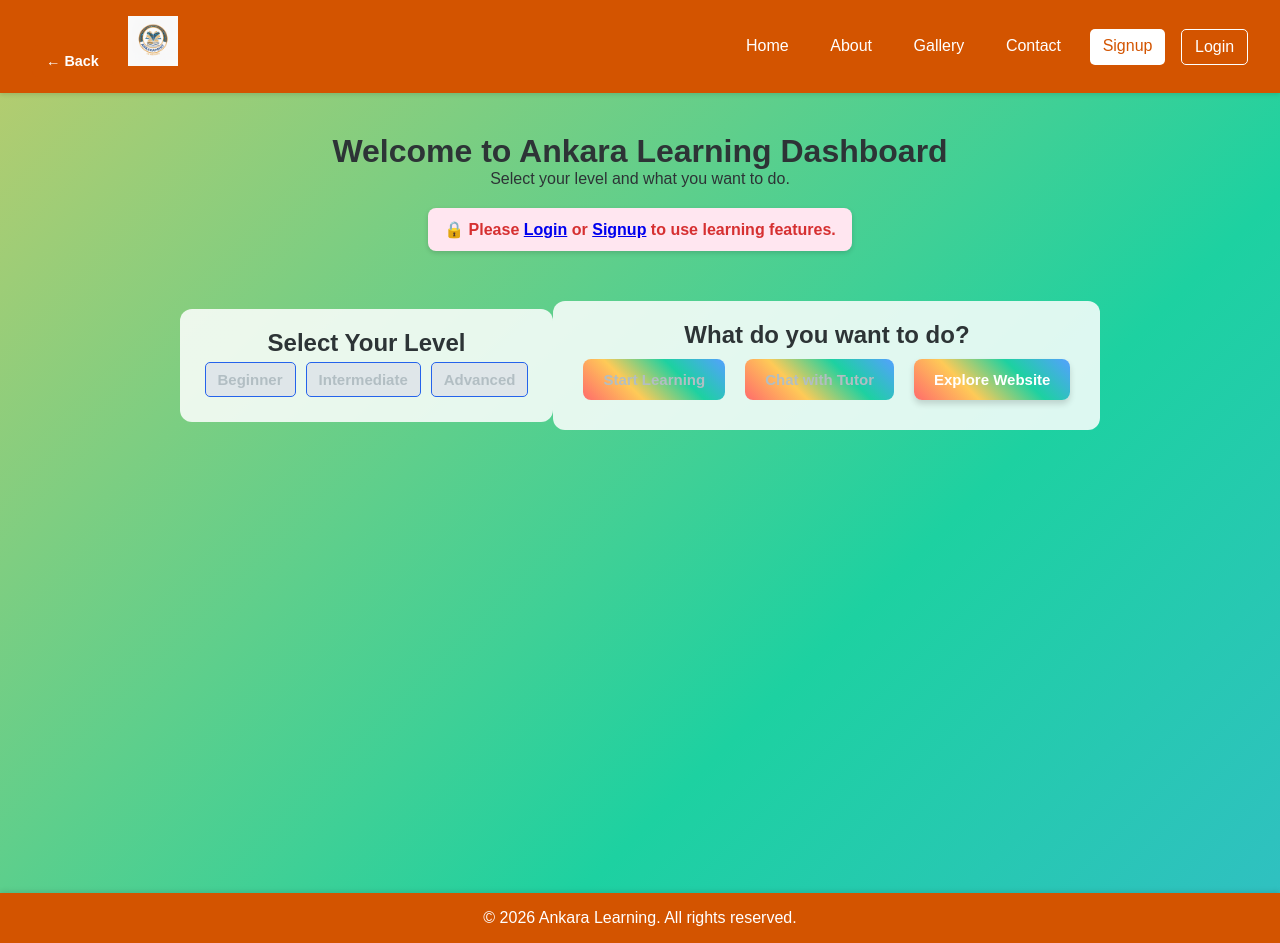
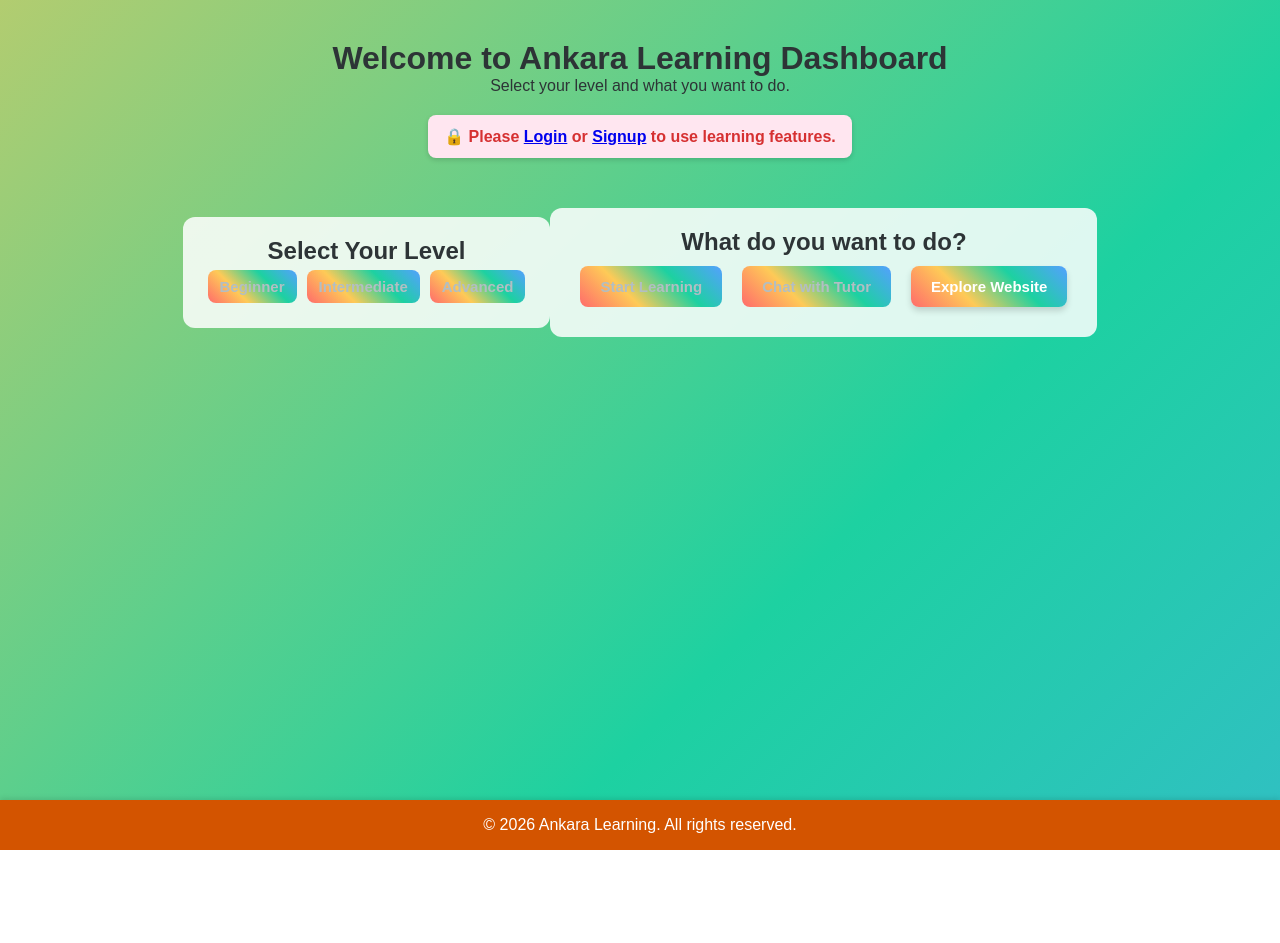
Before and after one commit to SymplyLade/ankara_print, a React (Vite) app in the folder frontend/: page /dashboard in a window 1280 px wide. After the commit the page ends 850 px from the top, so only its background shows below. Built offline with nearby package versions, Linux system fonts and the light colour scheme; no server answers.

Commit message:
Clean commit: add main code and frontend, remove node_modules

```diff
--- a/frontend/src/App.jsx
+++ b/frontend/src/App.jsx
@@ -104,8 +104,115 @@
 
 
 
+// import React from "react";
+// import { BrowserRouter as Router, Routes, Route } from "react-router-dom";
+// import Navbar from "./components/Navbar";
+// import Footer from "./components/Footer";
+// import Landing from "./pages/Landing";
+// import About from "./pages/About";
+// import Gallery from "./pages/Gallery";
+// import Contact from "./pages/Contact";
+// import Signup from "./pages/Signup";
+// import Login from "./pages/Login";
+// import ForgotPassword from "./pages/ForgotPassword";
+// import Dashboard from "./pages/Dashboard";
+// import Chatbot from "./components/Chatbot";
+// import Learn from "./pages/Learn";
+// import BookTutor from "./pages/BookTutor";
+
+// function App() {
+//   return (
+//     <Router>
+//       <div className="app-wrapper">
+//         <Navbar />
+
+//         <main className="app-content">
+//           <Routes>
+//             <Route path="/" element={<Landing />} />
+//             <Route path="/about" element={<About />} />
+//             <Route path="/gallery" element={<Gallery />} />
+//             <Route path="/contact" element={<Contact />} />
+//             <Route path="/signup" element={<Signup />} />
+//             <Route path="/login" element={<Login />} />
+//             <Route path="/forgot-password" element={<ForgotPassword />} />
+//             <Route path="/dashboard" element={<Dashboard />} />
+//             <Route path="/chatbot" element={<Chatbot />} />
+//             <Route path="/learn" element={<Learn />} />
+//             <Route path="/book-tutor" element={<BookTutor />} />
+//           </Routes>
+//         </main>
+
+//         <Footer />
+//       </div>
+//     </Router>
+//   );
+// }
+
+// export default App;
+
+
+
+// import React from "react";
+// import { BrowserRouter as Router, Routes, Route, useLocation } from "react-router-dom";
+// import Navbar from "./components/Navbar";
+// import Footer from "./components/Footer";
+// import Landing from "./pages/Landing";
+// import About from "./pages/About";
+// import Gallery from "./pages/Gallery";
+// import Contact from "./pages/Contact";
+// import Signup from "./pages/Signup";
+// import Login from "./pages/Login";
+// import ForgotPassword from "./pages/ForgotPassword";
+// import Dashboard from "./pages/Dashboard";
+// import Chatbot from "./components/Chatbot";
+// import Learn from "./pages/Learn";
+// import BookTutor from "./pages/BookTutor";
+
+// // Wrapper to conditionally render Navbar
+// const NavbarWrapper = () => {
+//   const location = useLocation();
+
+//   // Only show Navbar on these paths
+//   const showNavbar = ["/about", "/gallery", "/contact"].includes(location.pathname);
+
+//   return showNavbar ? <Navbar showAuthButtons={location.pathname === "/"} /> : null;
+// };
+
+// function App() {
+//   return (
+//     <Router>
+//       <div className="app-wrapper">
+//         <NavbarWrapper />
+
+//         <main className="app-content">
+//           <Routes>
+//             <Route path="/" element={<Landing />} />
+//             <Route path="/about" element={<About />} />
+//             <Route path="/gallery" element={<Gallery />} />
+//             <Route path="/contact" element={<Contact />} />
+//             <Route path="/signup" element={<Signup />} />
+//             <Route path="/login" element={<Login />} />
+//             <Route path="/forgot-password" element={<ForgotPassword />} />
+//             <Route path="/dashboard" element={<Dashboard />} />
+//             <Route path="/chatbot" element={<Chatbot />} />
+//             <Route path="/learn" element={<Learn />} />
+//             <Route path="/book-tutor" element={<BookTutor />} />
+//           </Routes>
+//         </main>
+
+//         <Footer />
+//       </div>
+//     </Router>
+//   );
+// }
+
+// export default App;
+
+
+
+
 import React from "react";
-import { BrowserRouter as Router, Routes, Route } from "react-router-dom";
+import { BrowserRouter as Router, Routes, Route, useLocation } from "react-router-dom";
 import Navbar from "./components/Navbar";
 import Footer from "./components/Footer";
 import Landing from "./pages/Landing";
@@ -120,11 +227,21 @@ import Chatbot from "./components/Chatbot";
 import Learn from "./pages/Learn";
 import BookTutor from "./pages/BookTutor";
 
+// Wrapper to conditionally render Navbar
+const NavbarWrapper = () => {
+  const location = useLocation();
+
+  // Only show Navbar on these paths
+  const showNavbar = ["/", "/about", "/gallery", "/contact"].includes(location.pathname);
+
+  return showNavbar ? <Navbar showAuthButtons={location.pathname === "/"} /> : null;
+};
+
 function App() {
   return (
     <Router>
       <div className="app-wrapper">
-        <Navbar />
+        <NavbarWrapper />
 
         <main className="app-content">
           <Routes>
--- a/frontend/src/components/Navbar.jsx
+++ b/frontend/src/components/Navbar.jsx
@@ -77,6 +77,113 @@
 // export default Navbar;
 
 
+// import React from "react";
+// import { Link, useNavigate, useLocation } from "react-router-dom";
+// import "../styles/Navbar.css";
+
+// const Navbar = () => {
+//   const navigate = useNavigate();
+//   const location = useLocation();
+
+//   return (
+//     <nav className="navbar">
+//       <div className="navbar-left">
+//         {/* Back Button: show on all pages except home */}
+//         {location.pathname !== "/" && (
+//           <button
+//             className="back-btn"
+//             onClick={() => navigate(-1)}
+//           >
+//             ← Back
+//           </button>
+//         )}
+
+//         {/* Logo image */}
+//         <Link to="/">
+//           <img
+//             src="/images/Gemini_Generated_Image_di93fcdi93fcdi93.png"
+//             alt="AnkaraPrint Learning Logo"
+//             className="logo-image"
+//           />
+//         </Link>
+//       </div>
+
+//       <div className="navbar-right">
+//         <Link to="/" className="nav-link">Home</Link>
+//         <Link to="/about" className="nav-link">About</Link>
+//         <Link to="/gallery" className="nav-link">Gallery</Link>
+//         <Link to="/contact" className="nav-link">Contact</Link>
+//         <Link to="/signup" className="nav-link signup-btn">Signup</Link>
+//         <Link to="/login" className="nav-link login-btn">Login</Link>
+//       </div>
+//     </nav>
+//   );
+// };
+
+// export default Navbar;
+
+
+
+// import React from "react";
+// import { Link, useNavigate, useLocation } from "react-router-dom";
+// import "../styles/Navbar.css";
+
+// const Navbar = () => {
+//   const navigate = useNavigate();
+//   const location = useLocation();
+
+//   // Show Navbar only on these paths
+//   const showNavbar = ["/about", "/gallery", "/contact", "/"].includes(location.pathname);
+
+//   if (!showNavbar) return null; // Hide Navbar on other pages
+
+//   // Only show signup/login buttons on home page
+//   const showAuthButtons = location.pathname === "/";
+
+//   return (
+//     <nav className="navbar">
+//       <div className="navbar-left">
+//         {/* Back Button: show on all pages except home */}
+//         {location.pathname !== "/" && (
+//           <button
+//             className="back-btn"
+//             onClick={() => navigate(-1)}
+//           >
+//             ← Back
+//           </button>
+//         )}
+
+//         {/* Logo image */}
+//         <Link to="/">
+//           <img
+//             src="/images/Gemini_Generated_Image_di93fcdi93fcdi93.png"
+//             alt="AnkaraPrint Learning Logo"
+//             className="logo-image"
+//           />
+//         </Link>
+//       </div>
+
+//       <div className="navbar-right">
+//         <Link to="/" className="nav-link">Home</Link>
+//         <Link to="/about" className="nav-link">About</Link>
+//         <Link to="/gallery" className="nav-link">Gallery</Link>
+//         <Link to="/contact" className="nav-link">Contact</Link>
+
+//         {showAuthButtons && (
+//           <>
+//             <Link to="/signup" className="nav-link signup-btn">Signup</Link>
+//             <Link to="/login" className="nav-link login-btn">Login</Link>
+//           </>
+//         )}
+//       </div>
+//     </nav>
+//   );
+// };
+
+// export default Navbar;
+
+
+
 import React from "react";
 import { Link, useNavigate, useLocation } from "react-router-dom";
 import "../styles/Navbar.css";
@@ -85,20 +192,28 @@ const Navbar = () => {
   const navigate = useNavigate();
   const location = useLocation();
 
+  const pathname = location.pathname;
+
+  // Show Navbar only on certain pages
+  const navbarPages = ["/", "/about", "/gallery", "/contact"];
+  const showNavbar = navbarPages.includes(pathname);
+
+  if (!showNavbar) return null; // hide Navbar on all other pages
+
+  // Only show signup/login buttons on home page
+  const showAuthButtons = pathname === "/";
+
   return (
     <nav className="navbar">
       <div className="navbar-left">
-        {/* Back Button: show on all pages except home */}
-        {location.pathname !== "/" && (
-          <button
-            className="back-btn"
-            onClick={() => navigate(-1)}
-          >
+        {/* Back button: show on all pages except home */}
+        {pathname !== "/" && (
+          <button className="back-btn" onClick={() => navigate(-1)}>
             ← Back
           </button>
         )}
 
-        {/* Logo image */}
+        {/* Logo */}
         <Link to="/">
           <img
             src="/images/Gemini_Generated_Image_di93fcdi93fcdi93.png"
@@ -113,8 +228,13 @@ const Navbar = () => {
         <Link to="/about" className="nav-link">About</Link>
         <Link to="/gallery" className="nav-link">Gallery</Link>
         <Link to="/contact" className="nav-link">Contact</Link>
-        <Link to="/signup" className="nav-link signup-btn">Signup</Link>
-        <Link to="/login" className="nav-link login-btn">Login</Link>
+
+        {showAuthButtons && (
+          <>
+            <Link to="/signup" className="nav-link signup-btn">Signup</Link>
+            <Link to="/login" className="nav-link login-btn">Login</Link>
+          </>
+        )}
       </div>
     </nav>
   );
--- a/frontend/src/styles/Chatbot.css
+++ b/frontend/src/styles/Chatbot.css
@@ -1,3 +1,4 @@
+/* Existing CSS (from your snippet) */
 * {
   box-sizing: border-box;
   margin: 0;
@@ -8,6 +9,7 @@
 /* Layout */
 .chatbot-layout {
   display: flex;
+  flex-direction: column; /* mobile first */
   height: 100vh;
   width: 100%;
   background: linear-gradient(135deg, #ff9ff3 25%, #feca57 50%, #1dd1a1 75%, #54a0ff 100%);
@@ -15,7 +17,6 @@
   animation: gradientShift 15s ease infinite;
 }
 
-/* Gradient animation for vibrant Ankara effect */
 @keyframes gradientShift {
   0% { background-position: 0% 50%; }
   50% { background-position: 100% 50%; }
@@ -24,13 +25,13 @@
 
 /* Sidebar */
 .chatbot-sidebar {
-  width: 250px;
-  background: #111827; /* dark panel for contrast */
+  width: 100%; /* mobile first */
+  background: #111827;
   color: white;
   padding: 20px;
   display: flex;
   flex-direction: column;
-  border-right: 3px solid #feca57; /* Ankara accent */
+  border-bottom: 3px solid #feca57; /* mobile bottom border */
 }
 
 .sidebar-title {
@@ -42,11 +43,6 @@
   display: flex;
   flex-direction: column;
   gap: 10px;
-}
-
-.sidebar-label {
-  font-size: 14px;
-  opacity: 0.7;
 }
 
 /* Level Buttons */
@@ -73,10 +69,11 @@
   flex: 1;
   display: flex;
   flex-direction: column;
-  background: #fff8f0; /* soft Ankara-inspired panel */
+  background: #fff8f0;
   border-radius: 12px;
-  margin: 20px;
+  margin: 10px;
   box-shadow: 0 6px 15px rgba(0,0,0,0.15);
+  overflow: hidden;
 }
 
 /* Header */
@@ -123,6 +120,7 @@
 /* Input Area */
 .chatbot-input-area {
   display: flex;
+  flex-direction: column; /* stack on mobile */
   padding: 12px;
   gap: 8px;
   border-top: 1px solid #ddd;
@@ -152,49 +150,6 @@
   transform: scale(1.05);
 }
 
-/* Level selector & info section */
-.level-selector {
-  padding: 10px;
-  text-align: center;
-}
-
-.level-buttons button {
-  margin: 5px;
-  padding: 8px 12px;
-  cursor: pointer;
-  border-radius: 5px;
-  border: 1px solid #2563eb;
-  background: white;
-  color: #2563eb;
-}
-
-.info-section {
-  padding: 10px;
-  background: #fef9c3;
-  margin: 10px;
-  border-radius: 5px;
-}
-
-
-/* Close Info Button */
-.info-section .close-btn {
-  display: inline-block;
-  padding: 6px 12px;
-  margin-bottom: 10px;
-  border: none;
-  border-radius: 8px;
-  background: linear-gradient(45deg, #a73131, #feca57, #1dd1a1, #54a0ff);
-  color: white;
-  font-weight: 600;
-  cursor: pointer;
-  transition: transform 0.2s, box-shadow 0.2s;
-}
-
-.info-section .close-btn:hover {
-  transform: scale(1.05);
-  box-shadow: 0 4px 10px rgba(0,0,0,0.2);
-}
-
 /* File Upload Button */
 .chatbot-input-area input[type="file"] {
   padding: 8px 12px;
@@ -204,7 +159,6 @@
   background: linear-gradient(45deg, #520c8b, #feca57, #1dd1a1, #54a0ff);
   color: white;
   font-weight: 600;
-  transition: transform 0.2s, box-shadow 0.2s;
 }
 
 .chatbot-input-area input[type="file"]::file-selector-button {
@@ -215,10 +169,32 @@
   color: white;
   font-weight: 600;
   cursor: pointer;
-  transition: transform 0.2s, box-shadow 0.2s;
 }
 
 .chatbot-input-area input[type="file"]::file-selector-button:hover {
   transform: scale(1.05);
   box-shadow: 0 3px 8px rgba(0,0,0,0.2);
 }
+
+/* Level selector & info section */
+.level-selector {
+  padding: 10px;
+  text-align: center;
+}
+
+.level-buttons button {
+  margin: 5px;
+  padding: 8px 12px;
+  border-radius: 8px;
+  border: none;
+  cursor: pointer;
+  background: linear-gradient(45deg, #ff6b6b, #feca57, #1dd1a1, #54a0ff);
+  color: white;
+  font-weight: 600;
+  transition: transform 0.2s;
+}
+
+.level-buttons button:hover {
+  transform: scale(1.05);
+  box-shadow: 0 3px 8px rgba(0, 0, 0, 0.2);
+}
```
Also changed, not shown: package.json (+14 -1 lines), 2 other files (tests, documents, lock files or other folders).
